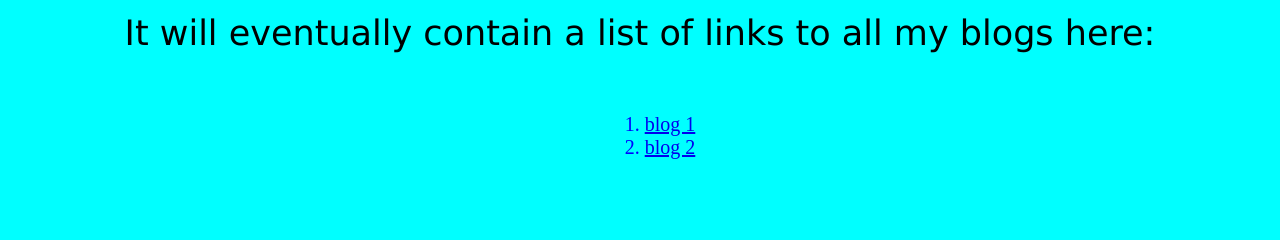
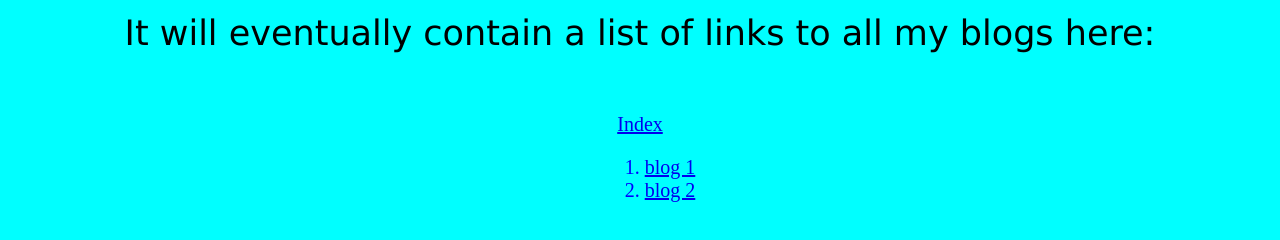
Before and after one commit to phill-mutu/phill-mutu.github.io, a plain HTML site: page blog/index.html in a window 1280 px wide. Shown: the part 228-468 px from the top of the page. Drawn offline with Linux system fonts and the light colour scheme; files that its build step writes are made by us from their sources; files whose address does not match are found by name.

Commit message:
add Index title

```diff
--- a/blog/index.html
+++ b/blog/index.html
@@ -14,6 +14,7 @@
     </div>
 
     <div class="index">
+      <a href="#">Index</a>
       <ol>
         <li><a href="#">blog 1</a></li>
         <li><a href="#">blog 2</a></li>
```
